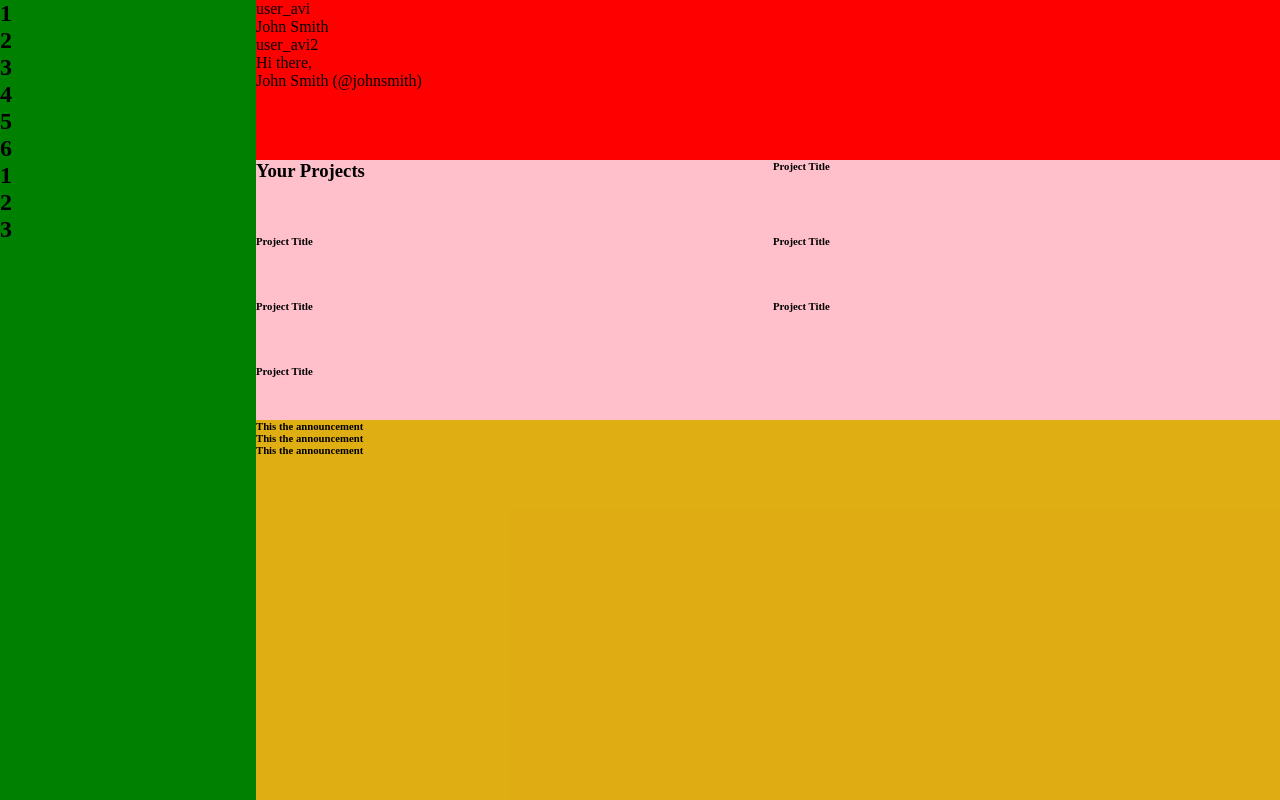
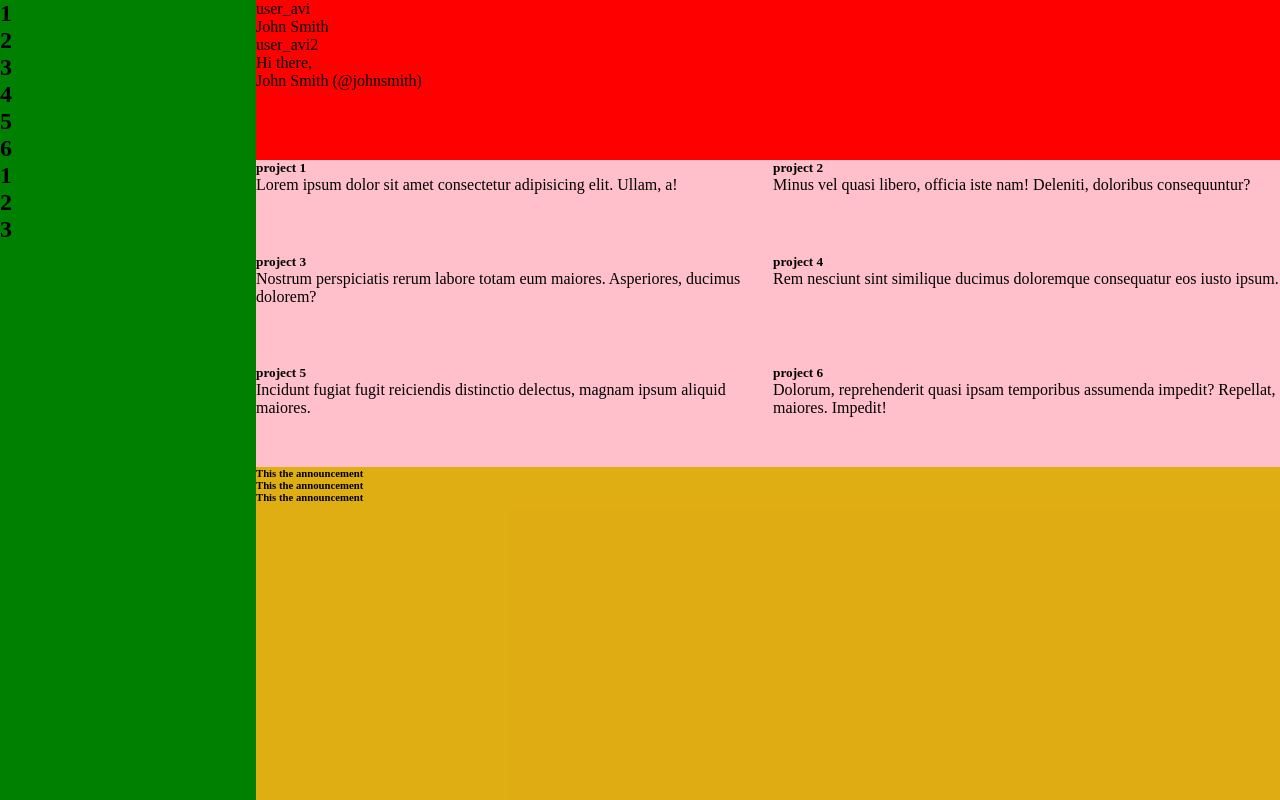
Before and after one commit to goldjared/admin-dashboard, a plain HTML site: page index.html in a window 1280 px wide. Drawn offline with Linux system fonts and the light colour scheme.

Commit message:
Make projects class contain filler text on all children

```diff
--- a/index.html
+++ b/index.html
@@ -74,24 +74,29 @@
   </div>
   <main>
     <div class="projects">
-      <h3>Your Projects</h3>
       <div class="project">
-        <H6>Project Title</H6>
+        <h5>project 1</h5>
+        <p>Lorem ipsum dolor sit amet consectetur adipisicing elit. Ullam, a!</p>
       </div>
       <div class="project">
-        <H6>Project Title</H6>
+        <h5>project 2</h5>
+        <p>Minus vel quasi libero, officia iste nam! Deleniti, doloribus consequuntur?</p>
       </div>
       <div class="project">
-        <H6>Project Title</H6>
+        <h5>project 3</h5>
+        <p>Nostrum perspiciatis rerum labore totam eum maiores. Asperiores, ducimus dolorem?</p>
       </div>
       <div class="project">
-        <H6>Project Title</H6>
+        <h5>project 4</h5>
+        <p>Rem nesciunt sint similique ducimus doloremque consequatur eos iusto ipsum.</p>
       </div>
       <div class="project">
-        <H6>Project Title</H6>
+        <h5>project 5</h5>
+        <p>Incidunt fugiat fugit reiciendis distinctio delectus, magnam ipsum aliquid maiores.</p>
       </div>
       <div class="project">
-        <H6>Project Title</H6>
+        <h5>project 6</h5>
+        <p>Dolorum, reprehenderit quasi ipsam temporibus assumenda impedit? Repellat, maiores. Impedit!</p>
       </div>
     </div>
     <div class="announcements">
```
